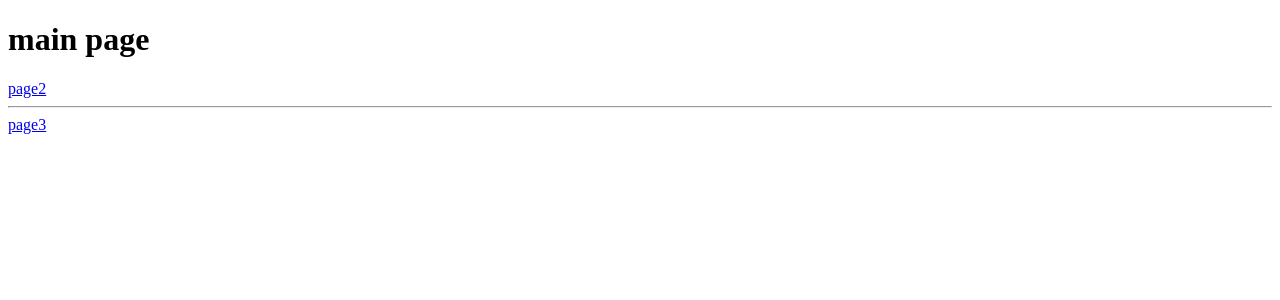
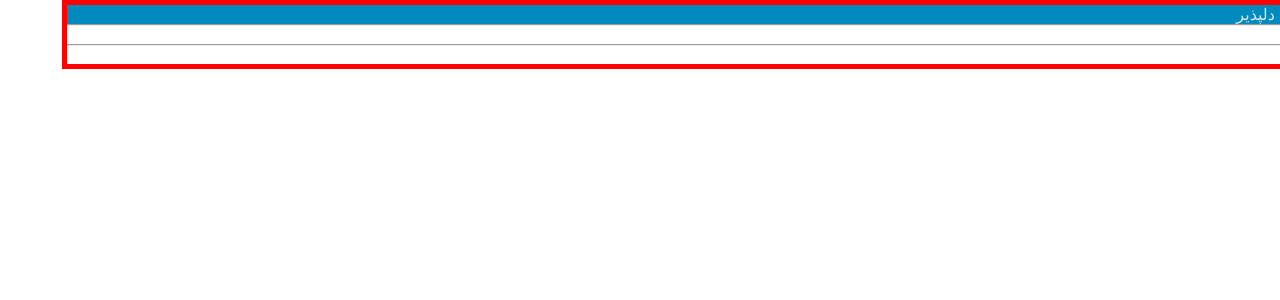
Before and after one commit to reza-yar/react-food-delivery, a React (Create React App) app: page / in a window 1280 px wide. Shown: the top 300 px of the page. Built offline with nearby package versions, Linux system fonts and the light colour scheme.

Commit message:
develope : header

```diff
--- a/public/index.html
+++ b/public/index.html
@@ -1,5 +1,5 @@
 <!DOCTYPE html>
-<html lang="en">
+<html dir="rtl" lang="en">
   <head>
     <meta charset="utf-8" />
     <link rel="icon" href="%PUBLIC_URL%/favicon.ico" />
--- a/src/App.js
+++ b/src/App.js
@@ -1,6 +1,6 @@
 import { useState } from "react";
 import { foods_database } from "./context";
-import { TestComp } from "./testComp";
+import { MainPage } from "./mainPage/mainPage";
 import { Page2 } from "./page2";
 import { Routes, Route } from "react-router-dom";
 import { Page3 } from "./page3";
@@ -56,9 +56,9 @@ function App() {
         <>
             <foods_database.Provider value={{ allProducts, allcomments, cart_array, login_status, logined_User, favList }}>
                 <Routes>
-                    <Route path="/" element={<TestComp />} />
+                    <Route path="/" element={<MainPage />} />
                     <Route path="/page2" element={<Page2 />} />
-                    <Route path="/page3" element={<Page3 />}/>
+                    <Route path="/page3" element={<Page3 />} />
 
 
                     <Route path='*' element={<NotFound />} />
--- /dev/null
+++ b/src/mainPage/mainPage.css
@@ -0,0 +1,8 @@
+* {
+    margin: 0;
+    padding: 0;
+    box-sizing: border-box;
+}
+.mainPage_container{
+    border:5px solid red ;
+}
--- /dev/null
+++ b/src/mainPage/mainPage.js
@@ -0,0 +1,25 @@
+import { useContext } from "react"
+import { foods_database } from "../context";
+import { Link } from "react-router-dom";
+import { Navbar } from "../navbar/navbar";
+import "./mainPage.css"
+
+
+function MainPage() {
+    let all = useContext(foods_database);
+
+    return (
+
+            <div className="mainPage_container">
+                <Navbar />
+                <hr />
+                <Link to='/page2'>page2</Link>
+                <hr />
+                <Link to="/page3">page3</Link>
+            </div>
+
+
+    )
+}
+
+export { MainPage }
--- /dev/null
+++ b/src/navbar/navbar.css
@@ -0,0 +1,4 @@
+header{
+    background-color: #018ABE;
+    color :#D6E8EE
+}
--- /dev/null
+++ b/src/navbar/navbar.js
@@ -0,0 +1,9 @@
+import "./navbar.css";
+
+function Navbar() {
+    return (
+        <header>رستوران دلپذیر</header>
+    )
+}
+
+export {Navbar}
--- a/src/page2.js
+++ b/src/page2.js
@@ -1,12 +1,14 @@
 import { Link } from "react-router-dom"
+import { Navbar } from "./navbar/navbar";
 
 
 function Page2() {
     return (
         <>
+            <Navbar />
             <h1>page2</h1>
             <Link to='/'>go to home</Link>
         </>
     )
 }
-export {Page2}
+export { Page2 }
--- a/src/page3.js
+++ b/src/page3.js
@@ -3,6 +3,7 @@ import { useContext } from "react";
 import { foods_database } from "./context";
 import { useParams } from "react-router-dom";
 import { Navigate } from "react-router-dom";
+import { Navbar } from './navbar/navbar'
 
 function Page3() {
     let foods = useContext(foods_database);
@@ -10,6 +11,7 @@ function Page3() {
     console.log(params);
     return (
         <>
+            <Navbar />
             <h1>page3</h1>
             <Link to='/'>go to home</Link>
         </>
--- a/src/testComp.js
+++ /dev/null
@@ -1,21 +0,0 @@
-import { useContext } from "react"
-import { foods_database } from "./context";
-import { Link } from "react-router-dom";
-
-
-function TestComp() {
-    let all = useContext(foods_database);
-
-    return (
-        <>
-            <h1>main page</h1>
-
-
-            <Link to='/page2'>page2</Link>
-            <hr />
-            <Link to="/page3">page3</Link>
-        </>
-    )
-}
-
-export { TestComp }
```
